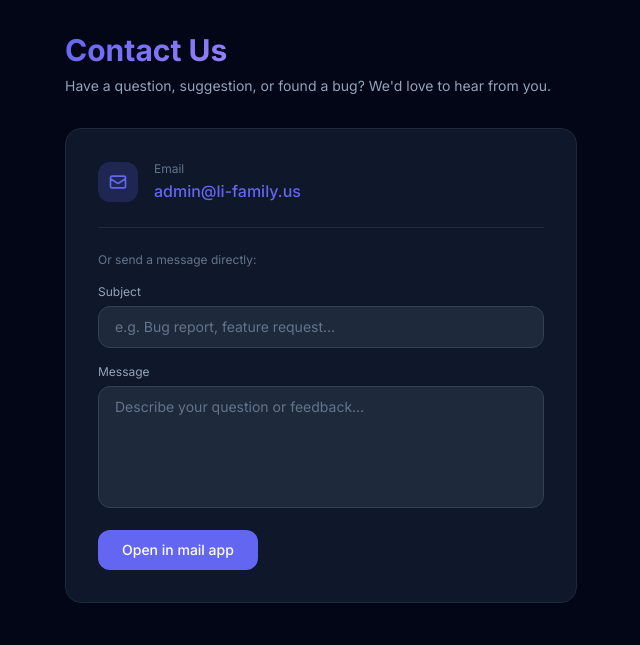
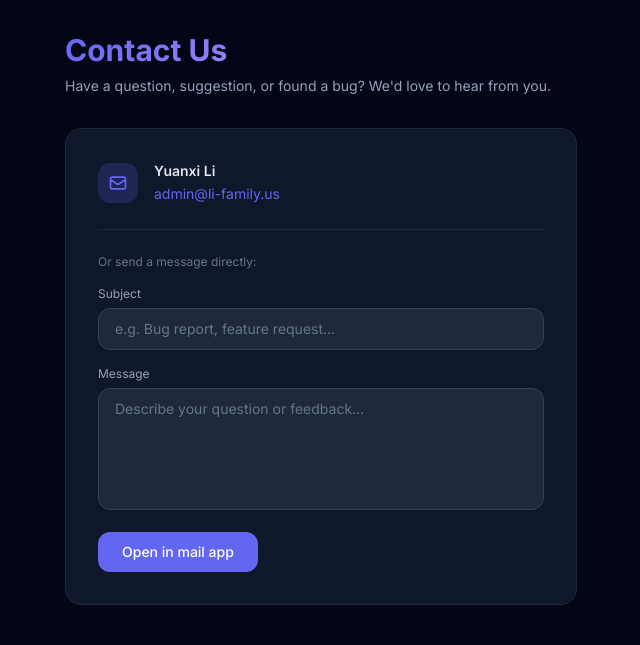
Before and after one commit to 15th-Ave-NE/ystocker, a Flask app: page /contact in a window 1280 px wide. Shown: the part 57-702 px from the top of the page, without its empty margins (319-959 px from the left). Run offline with Flask 3, Linux system fonts and the light colour scheme; some libraries are stand-ins or nearby versions.

Commit message:
Add Yuanxi Li name to contact page
Co-Authored-By: Claude Sonnet 4.6 <noreply@anthropic.com>

```diff
--- a/ystocker/templates/contact.html
+++ b/ystocker/templates/contact.html
@@ -20,9 +20,9 @@
         </svg>
       </div>
       <div>
-        <p class="text-xs text-slate-500 mb-0.5">Email</p>
+        <p class="text-sm font-semibold text-slate-200">Yuanxi Li</p>
         <a href="mailto:admin@li-family.us"
-           class="text-brand hover:underline font-medium text-sm sm:text-base">
+           class="text-brand hover:underline text-sm">
           admin@li-family.us
         </a>
       </div>
```
